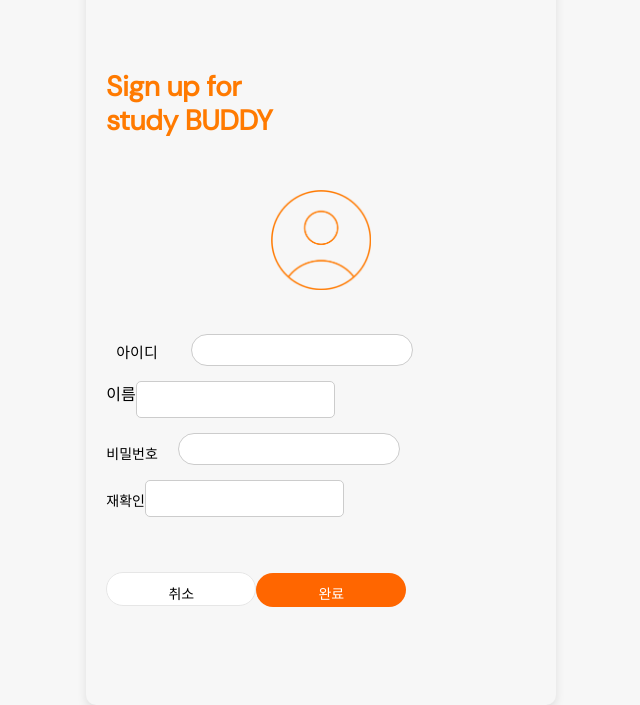
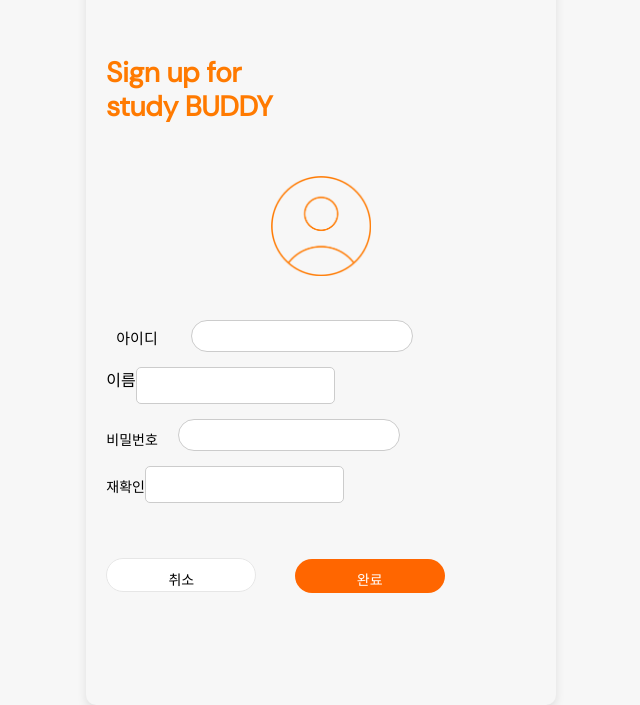
Before and after one commit to KwonHaeJin/StudyBuddy, a React (Create React App) app: page /Signup in a window 1280 px wide. Shown: the part 115-820 px from the top of the page, without its empty margins (319-959 px from the left). Built offline with nearby package versions, Linux system fonts and the light colour scheme.

Commit message:
변경사항 커밋

```diff
--- a/src/Signup/Signup.css
+++ b/src/Signup/Signup.css
@@ -25,6 +25,7 @@
     color: #FF7A00;
     margin-right: 18vw;
     margin-bottom: -8vh;
+    margin-top: 0vh;
 }
 .p2 {
     width: 199px;
@@ -83,6 +84,7 @@ button {
    border: 1px solid #E6E6E6;
    border-radius: 1000px;
    font-size: 14px;
+   margin-right: 3vW;
 }
 
 .submit {
@@ -92,6 +94,7 @@ button {
     color: white;
     border-radius: 1000px;
     font-size: 14px;
+    margin-right: 3vw;
 }
 .signup-container img{
     width: 100px;
@@ -104,3 +107,6 @@ button {
     opacity: 0px;
     margin-bottom: 3vh;
 }
+.input-form{
+
+}
```
